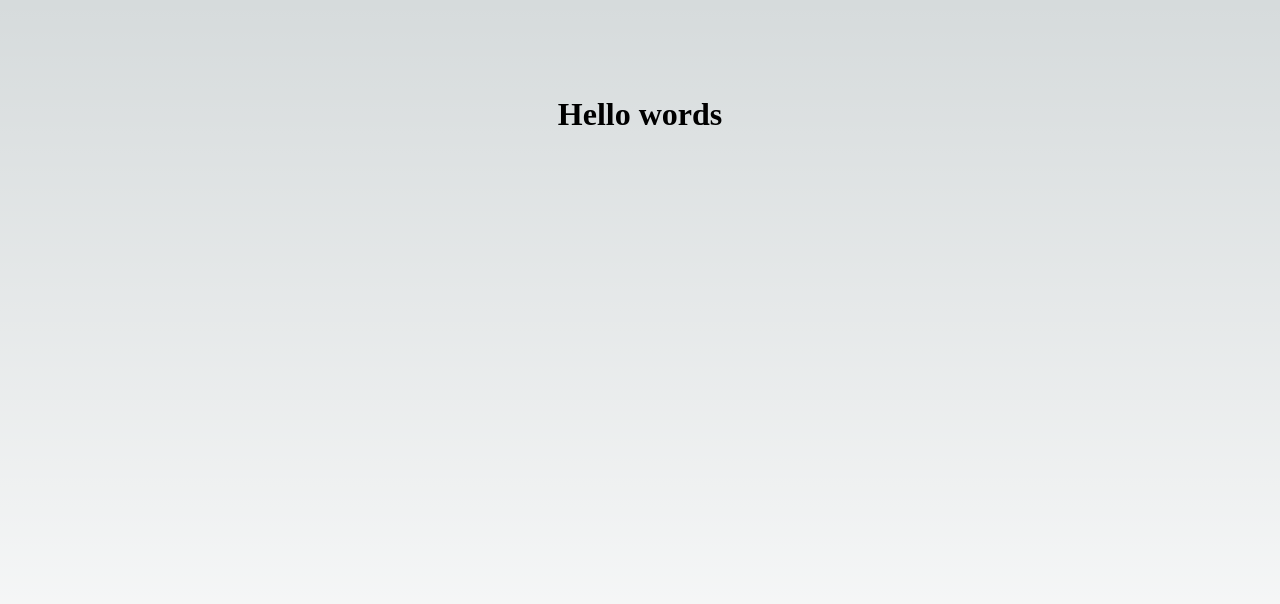
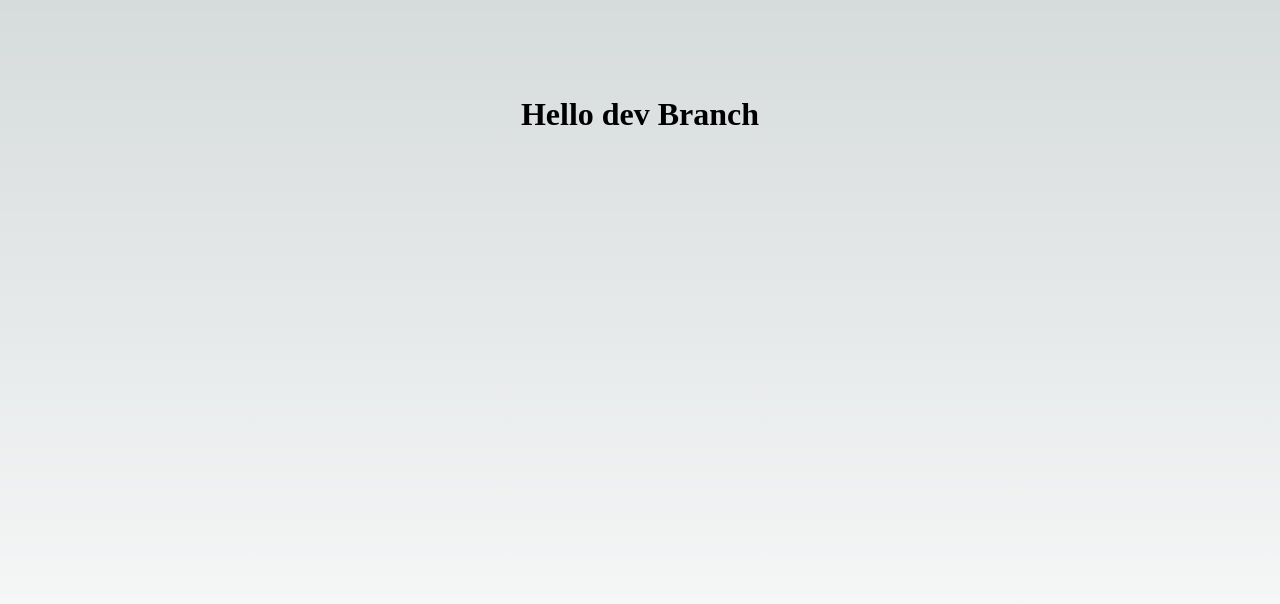
Before and after one commit to merovinjs/blog-nextjs-express, a Next.js app: page / in a window 1280 px wide. Shown: the top 604 px of the page. Built offline with nearby package versions, Linux system fonts and the light colour scheme.

Commit message:
dev commit

```diff
--- a/app/page.tsx
+++ b/app/page.tsx
@@ -1,4 +1,3 @@
-import Image from "next/image";
 import { Inter } from "next/font/google";
 import styles from "./page.module.css";
 
@@ -7,7 +6,7 @@ const inter = Inter({ subsets: ["latin"] });
 export default function Home() {
   return (
     <main className={styles.main}>
-      <h1>Hello words</h1>
+      <h1>Hello dev Branch</h1>
     </main>
   );
 }
```
